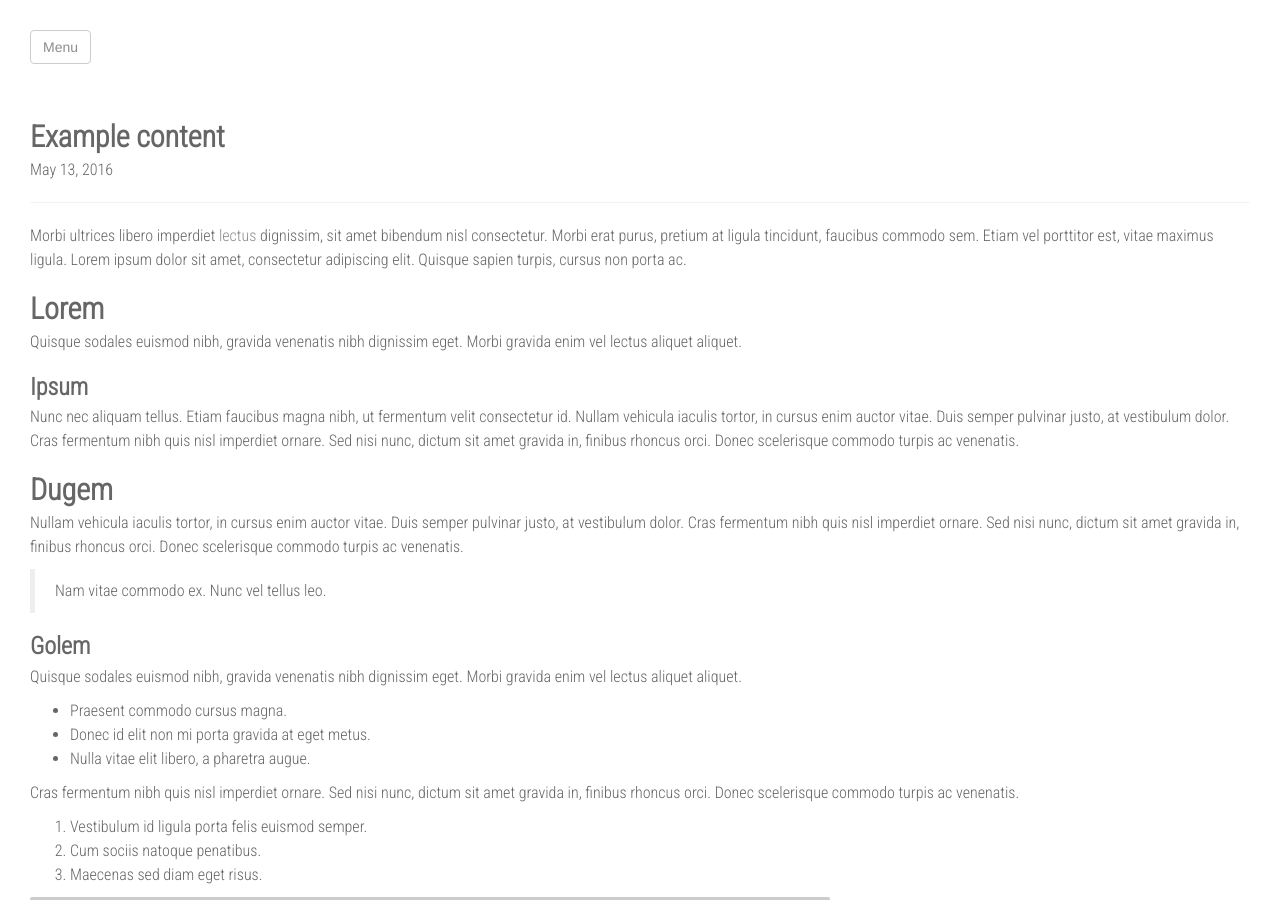
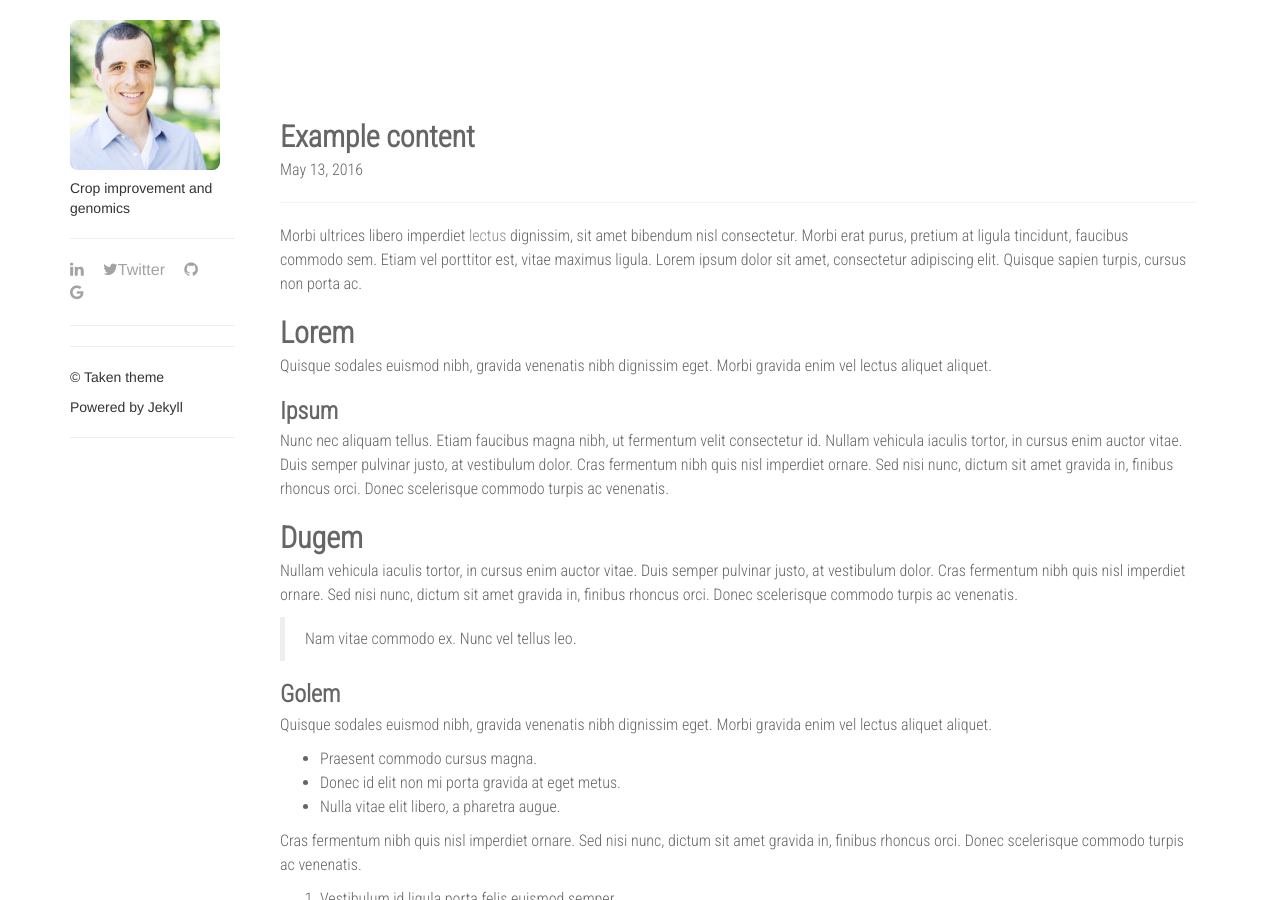
Before and after one commit to gbaute/gbaute.github.io, a Jekyll site: the page built from _posts/2015-05-12-example-content.markdown, in a window 1280 px wide and 900 px high. Built offline with Jekyll 4.4.1, drawn with Linux system fonts in a browser that asks for light colours; nearby versions of some CDN libraries.

Commit message:
modifing to my info

```diff
--- a/_config.yml
+++ b/_config.yml
@@ -9,7 +9,7 @@ description: Crop improvement and genomics
 
 # Social icons
 #facebook: username
-linkedin: Greg Baute
+linkedin: greg-baute
 github: gbaute
 twitter: Greg Baute
 #deviantart: username
--- a/_includes/sidebar.html
+++ b/_includes/sidebar.html
@@ -1,56 +1,32 @@
-<div class='wrapper'>
+<div class="container">
+	<div class="row">
+  			<div class="col-md-2" id="leftCol">
 
-  <input data-function='swipe' id='swipe' type='checkbox'>
-  <label data-function='swipe' for='swipe' class="btn btn-default" >Menu</label>
+                <div id="picture" style="background-image: url(https://raw.githubusercontent.com/gbaute/gbaute.github.io/master/images/GregAtBioDiv.jpg)"></div>
+                <p>{{site.description}}</p>
+                <hr>
+                <div id="social-icons">
+                    <ul>
+                        <li><a href="https://mx.linkedin.com/in/{{ site.linkedin }}"><i class="fa fa-linkedin"></i></a></li>
+  			<li><a href="https://twitter.com/{{ site.twitter_username }}"><i class="fa fa-twitter"></i>Twitter</a> </li>
+                        <li><a href="http://github.com/{{ site.github }}"><i class="fa fa-github"></i></a></li>
+                        <li><a href="https://scholar.google.ca/citations?user={{site.google_scholar}}"><i class="fa fa-google"></i></a></li>
+                    </ul>
+                </div>
+                <hr>
 
-  <div class='content'>
-    {{ content }}
-  </div>
 
-  <div class='sidebar menu'>
+		<hr>
+		<p>{{site.footer}}<p>
+		<p>Powered by Jekyll<p>
+		<hr>
 
-      <div id="picture" style="background-image: url(http://www.naturaloil.ph/wp-content/uploads/2015/11/John_Doe.jpg)"></div>
-      <p>{{site.description}}</p>
+      		</div>
 
-      <hr>
+      		<div class="col-md-10 content">
 
-      <div id="social-icons">
-        <ul>
-            <li><a href="http://facebook.com/{{ site.facebook }}"><i class="fa fa-facebook"></i></a></li>
-            <li><a href="https://mx.linkedin.com/in/{{ site.linkedin }}"><i class="fa fa-linkedin"></i></a></li>
-            <li><a href="http://github.com/{{ site.github }}"><i class="fa fa-github"></i></a></li>
-            <li><a href="http://{{ site.deviantart }}.deviantart.com"><i class="fa fa-deviantart"></i></a></li>
-            <li><a href="http://codepen.io/{{ site.codepen }}"><i class="fa fa-codepen"></i></a></li>
-        </ul>
-      </div>
+            {{ content }}
 
-       <hr>
-
-       <div class="navigation">
-        <ul>
-            {% for my_page in site.pages %}
-                {% if my_page.title %}
-                <li><a href="{{ my_page.url | prepend: site.baseurl }}">{{ my_page.title }}</a></li>
-            {% endif %}
-            {% endfor %}
-        </ul>
-    </div>
-
-    <hr>
-
-     <div class="navigation">
-             <ul>
-               {% for category in site.categories %}
-                 <li><a href="{{ site.baseurl | prepend: url }}/categories/{{ category | first | prepend: site.baseurl }}">{{ category | first }}</a></li>
-               {% endfor %}
-             </ul>
-     </div>
-
-     <hr>
-
-     <p>{{site.footer}}<p>
-     <p>Powered by Jekyll<p>
-
-  </div>
-
+      		</div>
+  	</div>
 </div>
```
Also changed, not shown: images/GregAtBioDiv.jpg (added).
